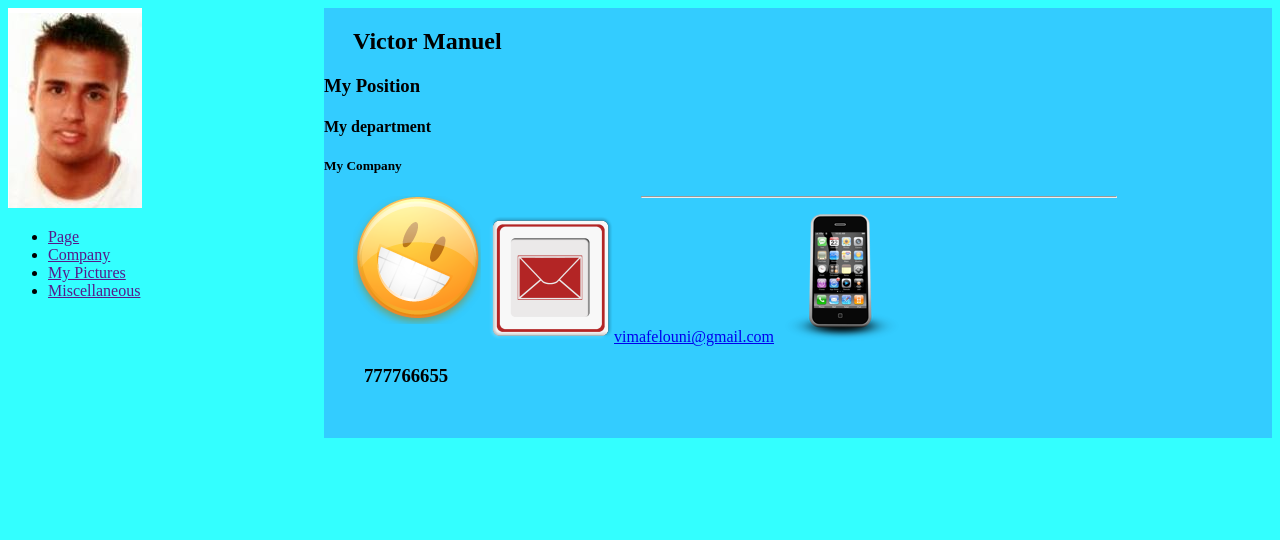
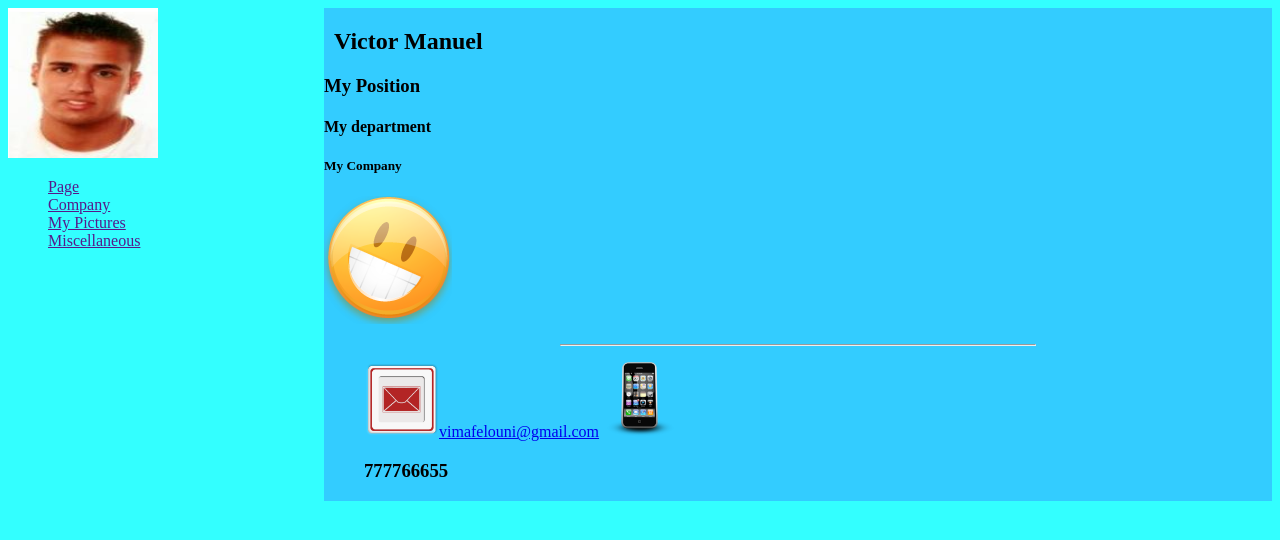
Before and after one commit to vicmator/Practica1HTML, a plain HTML site: page index.html in a window 1280 px wide. Drawn offline with Linux system fonts and the light colour scheme.

Commit message:
Change index.html

```diff
--- a/css/style.css
+++ b/css/style.css
@@ -15,8 +15,8 @@ body {
 	background-color: #33CCFF;
 }
 
-section p{
-	margin-left: 29px;
+#articleTop{
+	padding-left: 10px;
 	float:left;
 }
 
@@ -25,9 +25,26 @@ section p{
 }
 
 #cara{
-	float:left;
+
 }
 
-nav li {
-  padding: 0;
+#correo{
+	height:75px;
+	width: 75px;
 }
+
+#mobile{
+	height:75px;
+	width: 75px;
+}
+
+
+#foto{
+	height: 150px;
+	width:  150px;
+	align:center;
+}
+
+#listaIzq{
+	list-style-type: none;
+}
--- a/index.html
+++ b/index.html
@@ -8,9 +8,9 @@
 	<body>
 		<article>
 			<section id="sectionLeft">
-				<img id="foto" src="img/foto curriculum.PNG" />
+				<img id="foto" src="img/foto curriculum.PNG"/>
 				<nav>
-					<ul>
+					<ul id="listaIzq">
 						<li>
 							<a href=""> Page </a>
 						</li>
@@ -39,8 +39,8 @@
 				<p id="articleInf">
 					<HR width=50% align="center">
 					<ul>
-						<img src="img/correo.ico"/><a href="mailto:vimafelouni@gmail.com">vimafelouni@gmail.com</a>
-						<img src="img/iphone.ico" /><h3>777766655</h3>
+						<img id="correo" src="img/correo.ico"/><a href="mailto:vimafelouni@gmail.com">vimafelouni@gmail.com</a>
+						<img id="mobile" src="img/iphone.ico" /><h3>777766655</h3>
 					</ul>
 				</p>
 			</section>
```
